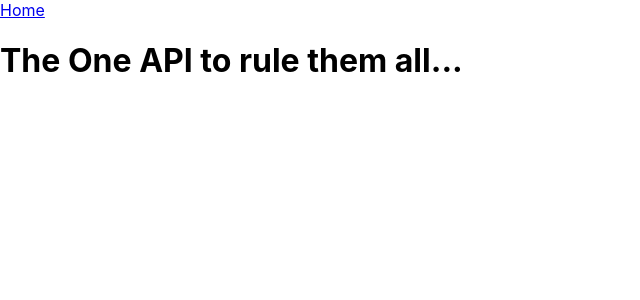
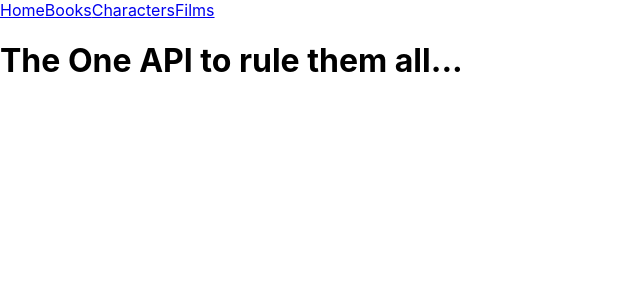
Before and after one commit to spencer-eagleton/react-lotr-from-scratch, a React (Create React App) app: page /books in a window 1280 px wide. Shown: the top 300 px of the page, without its empty margins (0-640 px from the left). Built offline with nearby package versions, Linux system fonts and the light colour scheme.

Commit message:
added navlinks for views

```diff
--- a/src/App.js
+++ b/src/App.js
@@ -1,6 +1,9 @@
 import './App.css';
 import { BrowserRouter, NavLink, Switch, Route } from 'react-router-dom';
 import Main from './views/Main/Main';
+import Books from './views/Books/Books';
+import Characters from './views/Characters/Characters';
+import Films from './views/Films/Films';
 
 function App() {
   return (
@@ -8,10 +11,22 @@ function App() {
       <BrowserRouter>
         <header>
           <NavLink to="/">Home</NavLink>
+          <NavLink to="/books">Books</NavLink>
+          <NavLink to="/characters">Characters</NavLink>
+          <NavLink to="/films">Films</NavLink>
         </header>
         <Switch>
           <Route path="/">
             <Main />
+          </Route>
+          <Route path="/books">
+            <Books />
+          </Route>
+          <Route path="/characters">
+            <Characters />
+          </Route>
+          <Route path="/films">
+            <Films />
           </Route>
         </Switch>
       </BrowserRouter>
--- a/src/views/Books/Books.js
+++ b/src/views/Books/Books.js
@@ -0,0 +1,3 @@
+export default function Books() {
+  return <h1>Books</h1>;
+}
```
